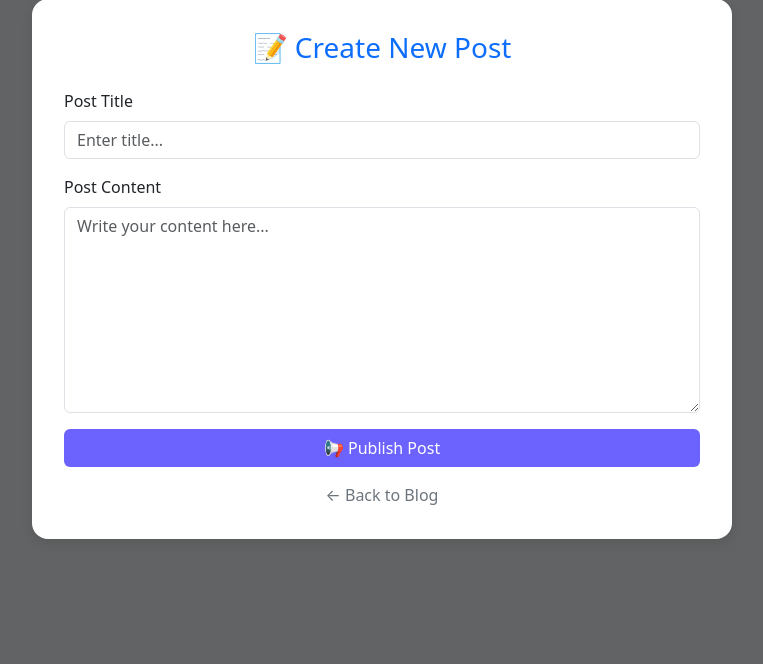
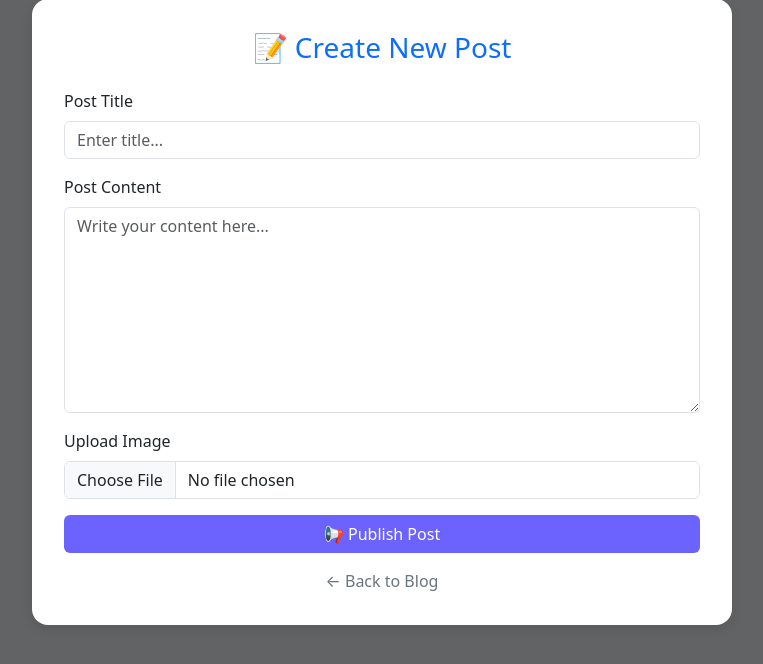
Before and after one commit to Ahan-07/php_crud_project, a PHP site: page /create_post.php in a window 1280 px wide. Shown: the part 49-713 px from the top of the page, without its empty margins (258-1021 px from the left). Run offline with PHP 8.4, Linux system fonts and the light colour scheme; the visitor is signed in with stand-in values (Sample User, id 1).

Commit message:
Update create_post.php

```diff
--- a/create_post.php
+++ b/create_post.php
@@ -10,9 +10,27 @@ if (!isset($_SESSION['user_id'])) {
 if (isset($_POST['submit'])) {
     $title = $_POST['title'];
     $content = $_POST['content'];
+    $imageName = null;
 
-    $sql = "INSERT INTO posts (title, content) VALUES ('$title', '$content')";
-    mysqli_query($conn, $sql);
+    // Handle image upload
+    if (isset($_FILES['image']) && $_FILES['image']['error'] === UPLOAD_ERR_OK) {
+        $imageTmp = $_FILES['image']['tmp_name'];
+        $imageName = basename($_FILES['image']['name']);
+        $targetPath = "uploads/" . $imageName;
+
+        // Create uploads folder if it doesn't exist
+        if (!is_dir('uploads')) {
+            mkdir('uploads', 0755, true);
+        }
+
+        move_uploaded_file($imageTmp, $targetPath);
+    }
+
+    // Insert post with image name (or NULL)
+    $stmt = $conn->prepare("INSERT INTO posts (title, content, image) VALUES (?, ?, ?)");
+    $stmt->bind_param("sss", $title, $content, $imageName);
+    $stmt->execute();
+
     header('Location: blog.php');
 }
 ?>
@@ -25,7 +43,7 @@ if (isset($_POST['submit'])) {
     <link href="https://cdn.jsdelivr.net/npm/bootstrap@5.3.0/dist/css/bootstrap.min.css" rel="stylesheet">
     <style>
         body {
-            background-color:rgb(98, 99, 100);
+            background-color: rgb(98, 99, 100);
         }
         .form-card {
             max-width: 700px;
@@ -49,7 +67,7 @@ if (isset($_POST['submit'])) {
 
 <div class="form-card">
     <h3 class="text-center mb-4 text-primary">📝 Create New Post</h3>
-        <form method="POST">
+    <form method="POST" enctype="multipart/form-data">
         <div class="mb-3">
             <label class="form-label">Post Title</label>
             <input type="text" name="title" class="form-control" placeholder="Enter title..." required>
@@ -60,11 +78,16 @@ if (isset($_POST['submit'])) {
             <textarea name="content" class="form-control" rows="8" placeholder="Write your content here..." required></textarea>
         </div>
 
+        <div class="mb-3">
+            <label class="form-label">Upload Image</label>
+            <input type="file" name="image" accept="image/*" class="form-control">
+        </div>
+
         <button type="submit" name="submit" class="btn btn-custom w-100">📢 Publish Post</button>
     </form>
 
     <div class="text-center mt-3">
-            <a href="index.php" class="text-decoration-none text-secondary">← Back to Blog</a>
+        <a href="blog.php" class="text-decoration-none text-secondary">← Back to Blog</a>
     </div>
 </div>
 
```
Lines whose indentation alone changed are shown as unchanged.
